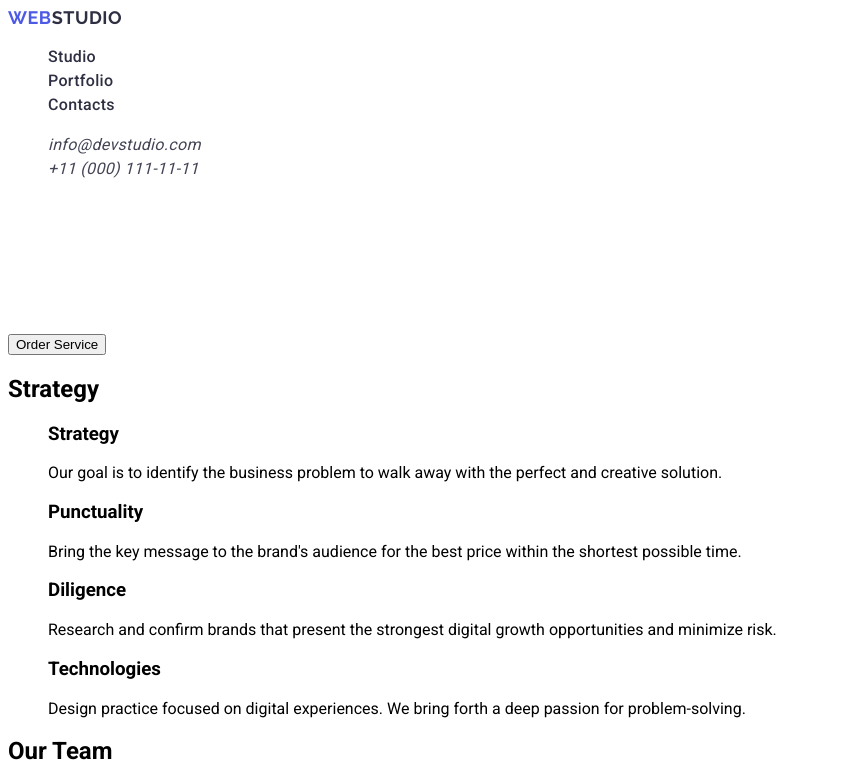
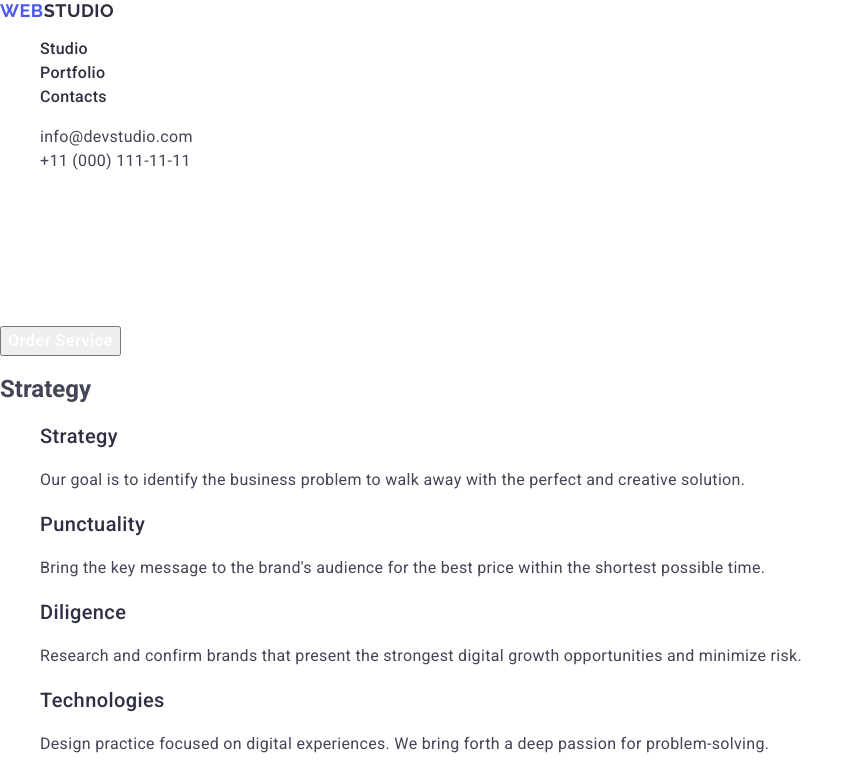
Before and after one commit to AntoXa32/goit-homework-02, a plain HTML site: page index.html in a window 1280 px wide. Shown: the top 782 px of the page, without its empty margins (0-864 px from the left). Drawn offline with nearby package versions, Linux system fonts and the light colour scheme.

Commit message:
dz 2 css

```diff
--- a/css/styles.css
+++ b/css/styles.css
@@ -1,27 +1,30 @@
 body {
     font-family: "Roboto", sans-serif;
+    color: #434455;
+    background-color: #FFF;
 }
 
 a {
     text-decoration: none;
 }
 
-ul {
+ul,
+ol {
     list-style: none;
 }
 
-.header-logo {
-    color: #2E2F42;
-    font-family: Raleway;
+.logo {
+    color: #4D5AE5;
+    font-family: Raleway, sans-serif;
     font-size: 18px;
     font-weight: 700;
-    line-height: 1.16;
+    line-height: 1.17;
     letter-spacing: 0.03em;
     text-transform: uppercase;
 }
 
-.logo-blue {
-    color: #4D5AE5;
+.logo-part {
+    color: #2E2F42;
 }
 
 .header-link {
@@ -32,19 +35,66 @@ ul {
     letter-spacing: 0.02em;
 }
 
+.header-link:hover,
+.header-link:focus {
+    color: #404BBF;
+}
+
+.header-adress {
+    font-style: normal;
+}
+
 .header-adress-link {
-    color: var(--SLATE, #434455);
+    color: #434455;
+    font-size: 16px;
+    line-height: 1.5;
+    letter-spacing: 0.02em;
+}
+
+.header-adress-link:hover,
+.header-adress-link:focus {
+    color: #404BBF;
+}
+
+.main-title {
+    color: #FFF;
+    text-align: center;
+    font-size: 56px;
+    font-weight: 700;
+    line-height: 1.07;
+    letter-spacing: 0.02em;
+}
+
+.main-btn {
+    color: #FFF;
+    font-size: 16px;
+    font-weight: 500;
+    line-height: 1.5;
+    letter-spacing: 0.04em;
+}
+
+.main-section-title {
+    color: #2E2F42;
+    font-size: 20px;
+    font-weight: 500;
+    line-height: 1.2;
+    letter-spacing: 0.02em;
+}
+
+.main-section-lead {
+    color: #434455;
     font-size: 16px;
     font-weight: 400;
     line-height: 1.5;
     letter-spacing: 0.02em;
 }
 
-.main-title {
-    color: var(--WHITE, #FFF);
+.main-team-subject {
+    color: #2E2F42;
     text-align: center;
-    font-size: 56px;
+    font-size: 36px;
     font-weight: 700;
-    line-height: 1.07;
+    line-height: 1.11;
     letter-spacing: 0.02em;
+    text-transform: capitalize;
 }
--- a/index.html
+++ b/index.html
@@ -4,19 +4,22 @@
 <head>
     <meta charset="UTF-8">
     <meta name="viewport" content="width=device-width, initial-scale=1.0">
+    <title>Home work</title>
     <link rel="preconnect" href="https://fonts.googleapis.com">
     <link rel="preconnect" href="https://fonts.gstatic.com" crossorigin>
     <link
         href="https://fonts.googleapis.com/css2?family=Montserrat:wght@400;700&family=Raleway:wght@700&family=Roboto:wght@400;500;700&display=swap"
         rel="stylesheet">
-    <title>Home work</title>
+    <link rel="stylesheet" href="https://cdnjs.cloudflare.com/ajax/libs/modern-normalize/2.0.0/modern-normalize.min.css"
+        integrity="sha512-4xo8blKMVCiXpTaLzQSLSw3KFOVPWhm/TRtuPVc4WG6kUgjH6J03IBuG7JZPkcWMxJ5huwaBpOpnwYElP/m6wg=="
+        crossorigin="anonymous" referrerpolicy="no-referrer" />
     <link rel="stylesheet" href="./css/styles.css">
 </head>
 
 <body>
     <header class="header">
         <nav class="header-navigation">
-            <a class="header-logo" href="./index.html"> <span class="logo-blue">Web</span>Studio</a>
+            <a class="logo" href="./index.html">Web<span class="logo-part">Studio</span></a>
             <ul class="header-list">
                 <li class="header-item"><a href="" class="header-link">Studio</a></li>
                 <li class="header-item"><a href="" class="header-link">Portfolio</a></li>
```
